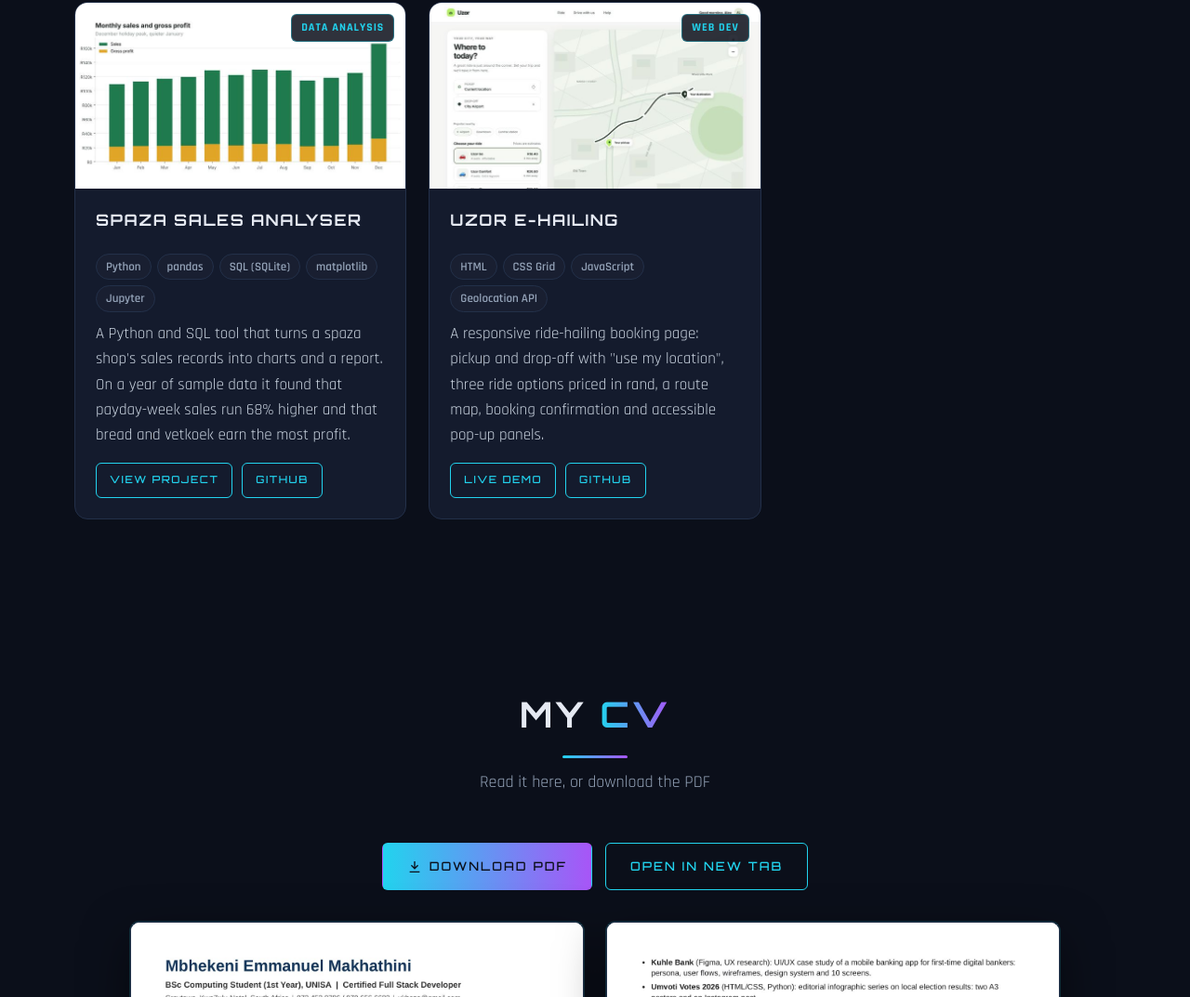
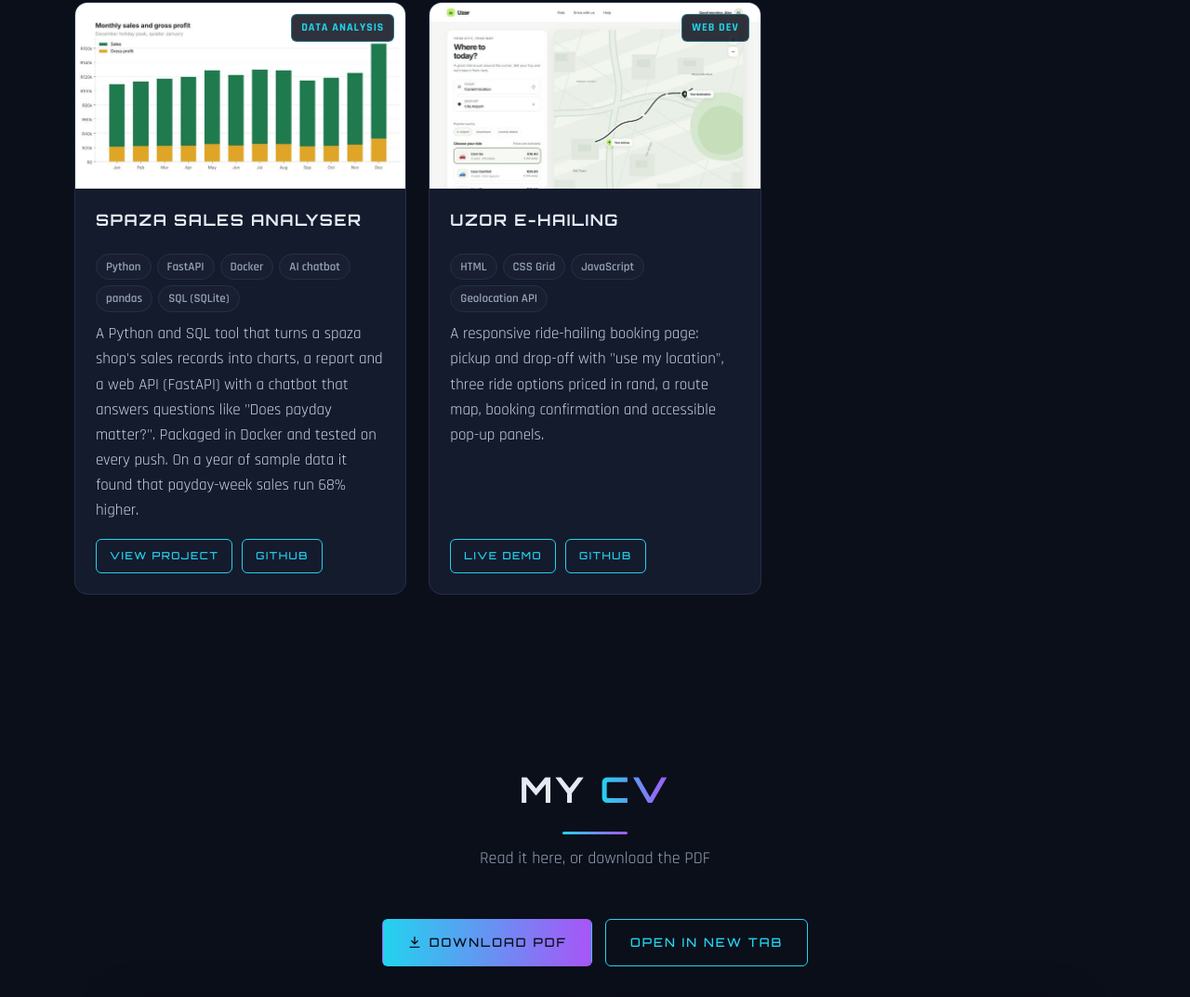
Before and after one commit to Ukhezo/Ukhezo.github.io, a plain HTML site: page index.html in a window 1280 px wide. Shown: the part 8829-9902 px from the top of the page at 93% size. Drawn offline with Linux system fonts and the light colour scheme.

Commit message:
Spaza card: add FastAPI, Docker and chatbot; add skills
Co-Authored-By: Claude Opus 5.5 <noreply@anthropic.com>
Claude-Session: https://claude.ai/code/session_012AX5hQrBKybZEP7C8fXYzh

```diff
--- a/index.html
+++ b/index.html
@@ -469,8 +469,8 @@ footer .name{font-family:var(--head);letter-spacing:3px;font-size:15px;margin-bo
         <div class="thumb"><img src="img/spaza.jpg" alt="Bar chart of a spaza shop's monthly sales and gross profit" loading="lazy"><span class="tag">Data Analysis</span></div>
         <div class="p-body">
           <h3>Spaza Sales Analyser</h3>
-          <div class="chips"><span class="chip">Python</span><span class="chip">pandas</span><span class="chip">SQL (SQLite)</span><span class="chip">matplotlib</span><span class="chip">Jupyter</span></div>
-          <p>A Python and SQL tool that turns a spaza shop's sales records into charts and a report. On a year of sample data it found that payday-week sales run 68% higher and that bread and vetkoek earn the most profit.</p>
+          <div class="chips"><span class="chip">Python</span><span class="chip">FastAPI</span><span class="chip">Docker</span><span class="chip">AI chatbot</span><span class="chip">pandas</span><span class="chip">SQL (SQLite)</span></div>
+          <p>A Python and SQL tool that turns a spaza shop's sales records into charts, a report and a web API (FastAPI) with a chatbot that answers questions like "Does payday matter?". Packaged in Docker and tested on every push. On a year of sample data it found that payday-week sales run 68% higher.</p>
           <div class="p-links"><a href="https://ukhezo.github.io/spaza-sales-analyser/" target="_blank" rel="noopener">View project</a><a href="https://github.com/Ukhezo/spaza-sales-analyser" target="_blank" rel="noopener">GitHub</a></div>
         </div>
       </article>
@@ -551,7 +551,7 @@ const skills=[
  ["⌨️","LANGUAGES",[["HTML","Confident"],["CSS","Confident"],["JavaScript","Developing"],["Python","Developing"],["SQL","Developing"],["C++","Learning"]]],
  ["🖥️","FRONT END & WEB",[["Responsive layouts","Confident"],["CSS Grid & animations","Confident"],["Tailwind CSS","Developing"],["Accessibility","Developing"],["APIs (build & consume)","Developing"],["GitHub Pages hosting","Confident"]]],
  ["🎨","DESIGN",[["UI/UX design","Developing"],["Figma","Developing"],["Design systems","Developing"],["Editorial & info design","Developing"],["Data visualisation","Developing"]]],
- ["🛠️","TOOLS & VERSION CONTROL",[["Git & GitHub","Confident"],["GitHub Actions","Developing"],["VS Code & terminal","Confident"],["JSON data files","Developing"],["Microsoft Excel","Developing"]]],
+ ["🛠️","TOOLS & VERSION CONTROL",[["Git & GitHub","Confident"],["GitHub Actions","Developing"],["VS Code & terminal","Confident"],["JSON data files","Developing"],["Microsoft Excel","Developing",["FastAPI","Developing"],["Docker","Learning"]]]],
  ["📊","DATA ANALYSIS",[["pandas","Developing"],["SQL (SQLite)","Developing"],["matplotlib charts","Developing"],["Jupyter notebooks","Developing"],["Testing with pytest","Developing"]]],
  ["🔁","PROCESS",[["SDLC","Confident"],["Design thinking","Developing"],["User research & personas","Developing"],["Usability test planning","Learning"],["AI coding assistants","Developing"]]],
  ["🤝","SOFT SKILLS",[["Self-directed","Confident"],["Detail-oriented","Confident"],["Clear written communication","Confident"],["Eager to learn","Confident"],["Privacy-minded","Confident"]]]
```
